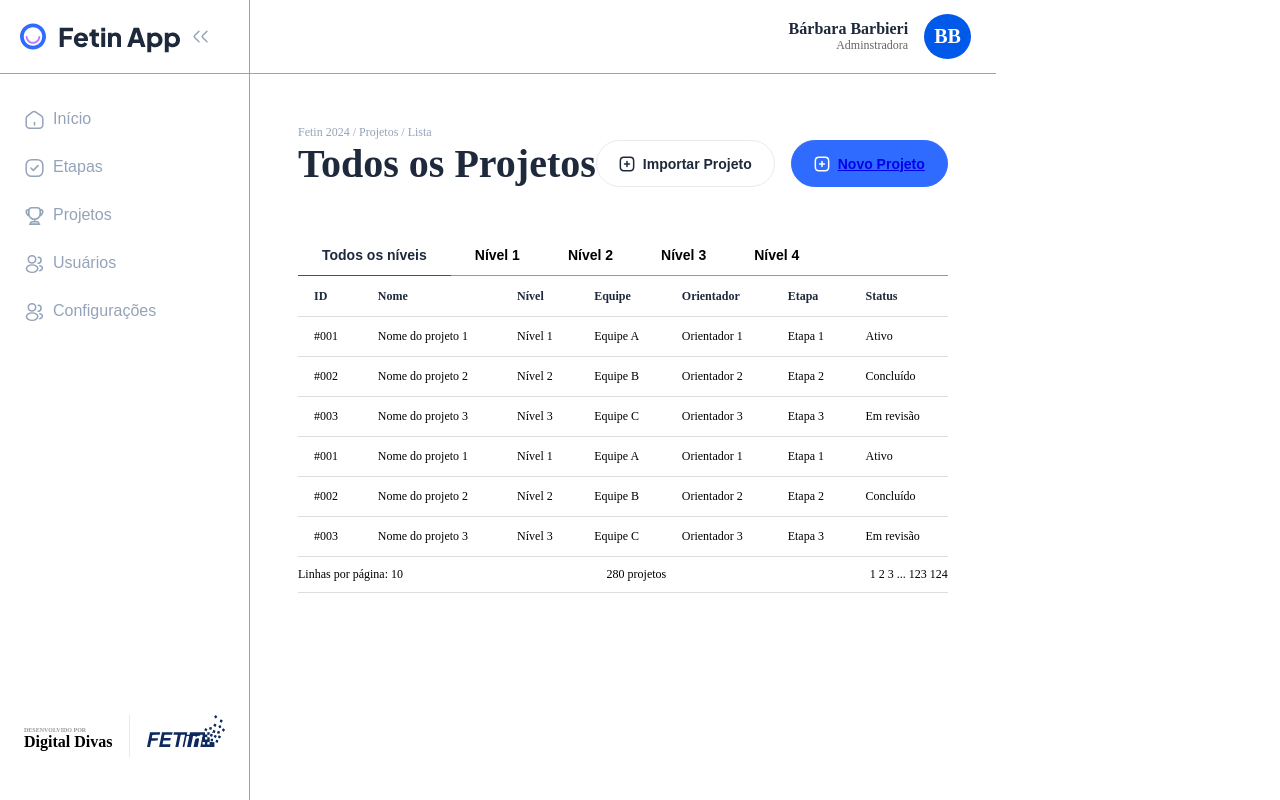
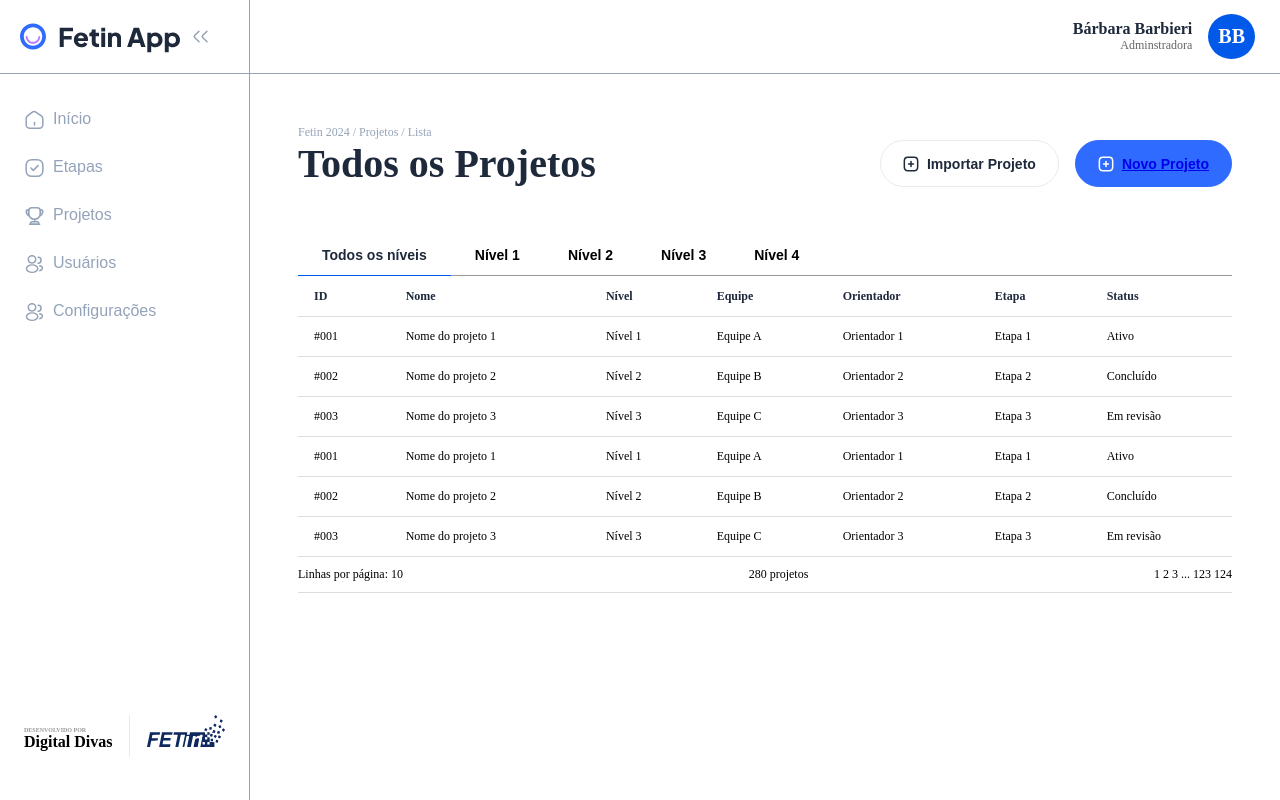
Before and after one commit to Yvessrib/digital-divas-front, a React (Vite) app: page / in a window 1280 px wide. Both pictures are taken after typing "name@example.com", "Sample123" into the empty fields and a click on the button "Entrar". Built offline with nearby package versions, Linux system fonts and the light colour scheme.

Commit message:
style: arrumar estilização

```diff
--- a/src/pages/admin/projectsList/index.tsx
+++ b/src/pages/admin/projectsList/index.tsx
@@ -1,5 +1,6 @@
 import {
   Breadcrumbs,
+  ContentContainer,
   Divider,
   ListContainer,
   ListContent,
@@ -22,7 +23,7 @@ export function AdminProjectsList() {
   return (
     <PageContainer>
       <SideBar></SideBar>
-      <div>
+      <ContentContainer>
         <Header />
 
         <ProjectsContainer>
@@ -92,7 +93,7 @@ export function AdminProjectsList() {
             </Pagination>
           </ListContainer>
         </ProjectsContainer>
-      </div>
+      </ContentContainer>
     </PageContainer>
   )
 }
--- a/src/pages/admin/projectsList/styles.ts
+++ b/src/pages/admin/projectsList/styles.ts
@@ -1,13 +1,14 @@
-import  styled  from 'styled-components'
+import styled from 'styled-components'
 
-export const SideBar = styled.div`
-  width: 252px;
-  height: 100vh;
-  background-color: #aaaAaa;;
-`
 export const PageContainer = styled.div`
   display: flex;
   flex-direction: row;
+`
+
+export const ContentContainer = styled.div`
+  display: flex;
+  flex-direction: column;
+  flex: 1;
 `
 
 export const ProjectsContainer = styled.div`
@@ -61,6 +62,8 @@ export const ProjectsHeaderButtons = styled.div`
     background-color: #306bff;
     color: #fff;
     border-color: #306bff;
+    cursor: pointer;
+    text-decoration: none;
   }
 `
 
```
